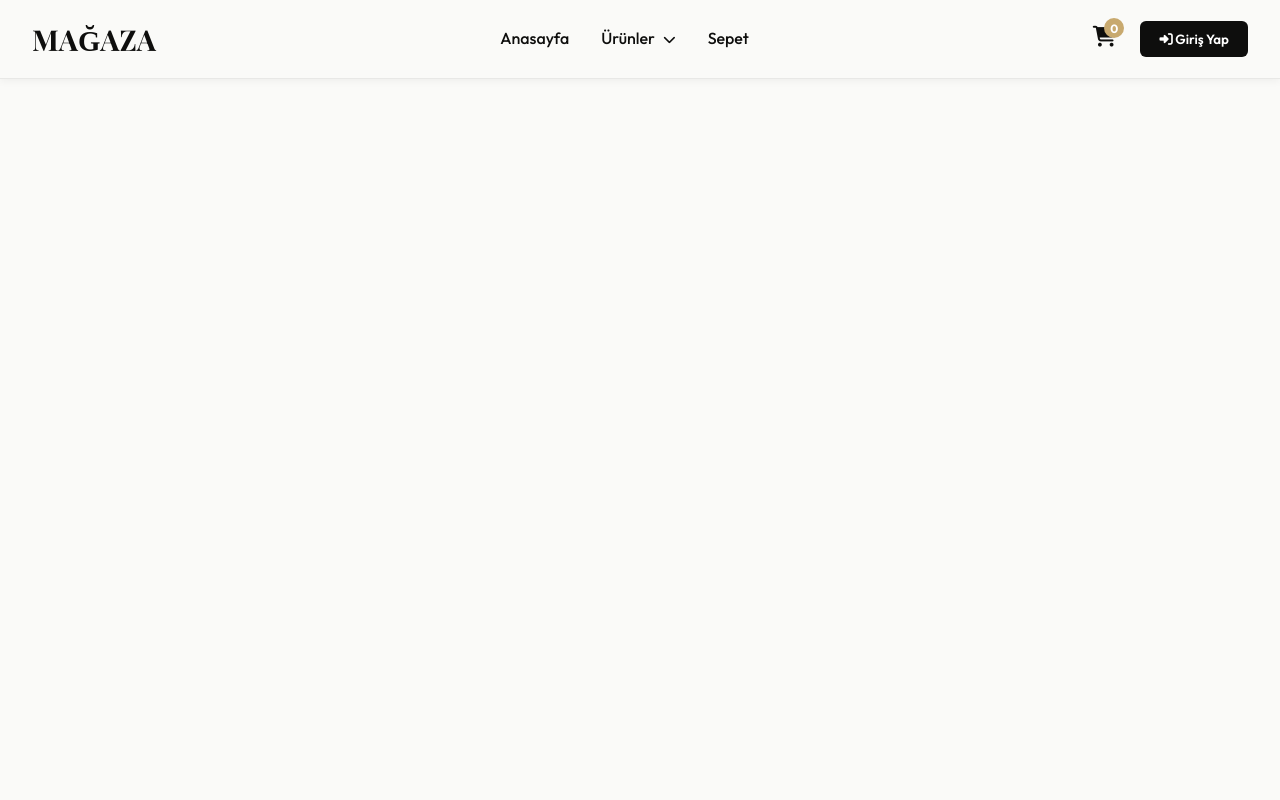
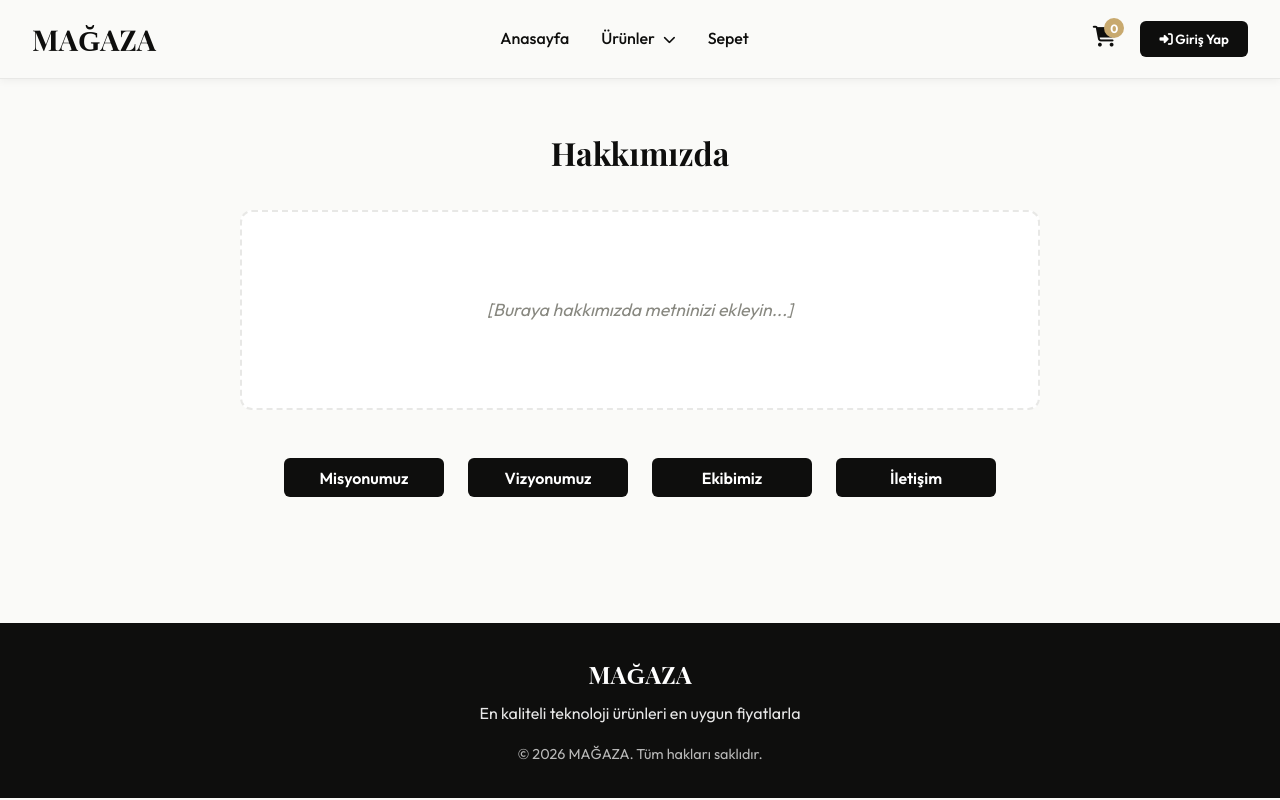
Before and after one commit to rassne/react-eticaret-sitem, a React (Vite) app in the folder e_ticaret_react-kopya/: page /about in a window 1280 px wide. Built offline with nearby package versions, Linux system fonts and the light colour scheme.

Commit message:
Add About Us page with four buttons and text placeholder
Agent-Logs-Url: https://github.com/rassne/react-eticaret-sitem/sessions/055ba27c-bd48-4a9d-8034-90f8b07b8764

Co-authored-by: rassne <149654281+rassne@users.noreply.github.com>

```diff
--- a/e_ticaret_react-kopya/src/App.jsx
+++ b/e_ticaret_react-kopya/src/App.jsx
@@ -15,6 +15,7 @@ import Orders from './pages/Orders';
 import Settings from './pages/Settings';
 import Admin from './pages/Admin';
 import AdminProducts from './pages/AdminProducts';
+import AboutUs from './pages/AboutUs';
 import { initializeProductsStorage } from './data/products';
 import './styles/globals.css';
 import './styles/navbar.css';
@@ -51,6 +52,7 @@ function AppContent() {
             <Route path="/profile" element={<Profile />} />
             <Route path="/orders" element={<Orders />} />
             <Route path="/settings" element={<Settings />} />
+            <Route path="/about" element={<AboutUs />} />
             <Route path="/admin" element={<AdminRoute component={Admin} />} />
             <Route path="/admin/products" element={<AdminRoute component={AdminProducts} />} />
           </Routes>
--- /dev/null
+++ b/e_ticaret_react-kopya/src/pages/AboutUs.jsx
@@ -0,0 +1,44 @@
+import React from 'react';
+import Footer from '../components/Footer';
+import '../styles/about.css';
+
+const AboutUs = () => {
+  return (
+    <>
+      <section className="section about-section">
+        <div className="container">
+          <h1 className="section-title">Hakkımızda</h1>
+
+          {/* Text area placeholder - User will fill this in later */}
+          <div className="about-content">
+            <div className="about-text-placeholder">
+              <p className="placeholder-text">
+                {/* Bu alan daha sonra doldurulacak */}
+                [Buraya hakkımızda metninizi ekleyin...]
+              </p>
+            </div>
+          </div>
+
+          {/* Four Buttons Section */}
+          <div className="about-buttons">
+            <button className="btn btn-primary about-btn">
+              Misyonumuz
+            </button>
+            <button className="btn btn-primary about-btn">
+              Vizyonumuz
+            </button>
+            <button className="btn btn-primary about-btn">
+              Ekibimiz
+            </button>
+            <button className="btn btn-primary about-btn">
+              İletişim
+            </button>
+          </div>
+        </div>
+      </section>
+      <Footer />
+    </>
+  );
+};
+
+export default AboutUs;
--- /dev/null
+++ b/e_ticaret_react-kopya/src/styles/about.css
@@ -0,0 +1,74 @@
+/* About Us Page Styles */
+
+.about-section {
+  padding: 4rem 1rem;
+  min-height: 60vh;
+}
+
+.about-content {
+  max-width: 800px;
+  margin: 0 auto 3rem auto;
+}
+
+.about-text-placeholder {
+  background: var(--white);
+  border: 2px dashed var(--border);
+  border-radius: 12px;
+  padding: 3rem 2rem;
+  text-align: center;
+  min-height: 200px;
+  display: flex;
+  align-items: center;
+  justify-content: center;
+}
+
+.placeholder-text {
+  color: var(--gray);
+  font-size: 1.1rem;
+  font-style: italic;
+  line-height: 1.8;
+}
+
+.about-buttons {
+  display: flex;
+  flex-wrap: wrap;
+  justify-content: center;
+  gap: 1.5rem;
+  margin-top: 2rem;
+}
+
+.about-btn {
+  min-width: 160px;
+  padding: 1rem 2rem;
+  font-size: 1rem;
+  border-radius: 8px;
+  text-transform: none;
+}
+
+.about-btn:hover {
+  transform: translateY(-3px);
+  box-shadow: 0 6px 20px rgba(0, 0, 0, 0.15);
+}
+
+/* Responsive Design */
+@media (max-width: 768px) {
+  .about-section {
+    padding: 2rem 1rem;
+  }
+
+  .about-text-placeholder {
+    padding: 2rem 1rem;
+    min-height: 150px;
+  }
+
+  .about-buttons {
+    flex-direction: column;
+    align-items: center;
+    gap: 1rem;
+  }
+
+  .about-btn {
+    width: 100%;
+    max-width: 280px;
+  }
+}
```
